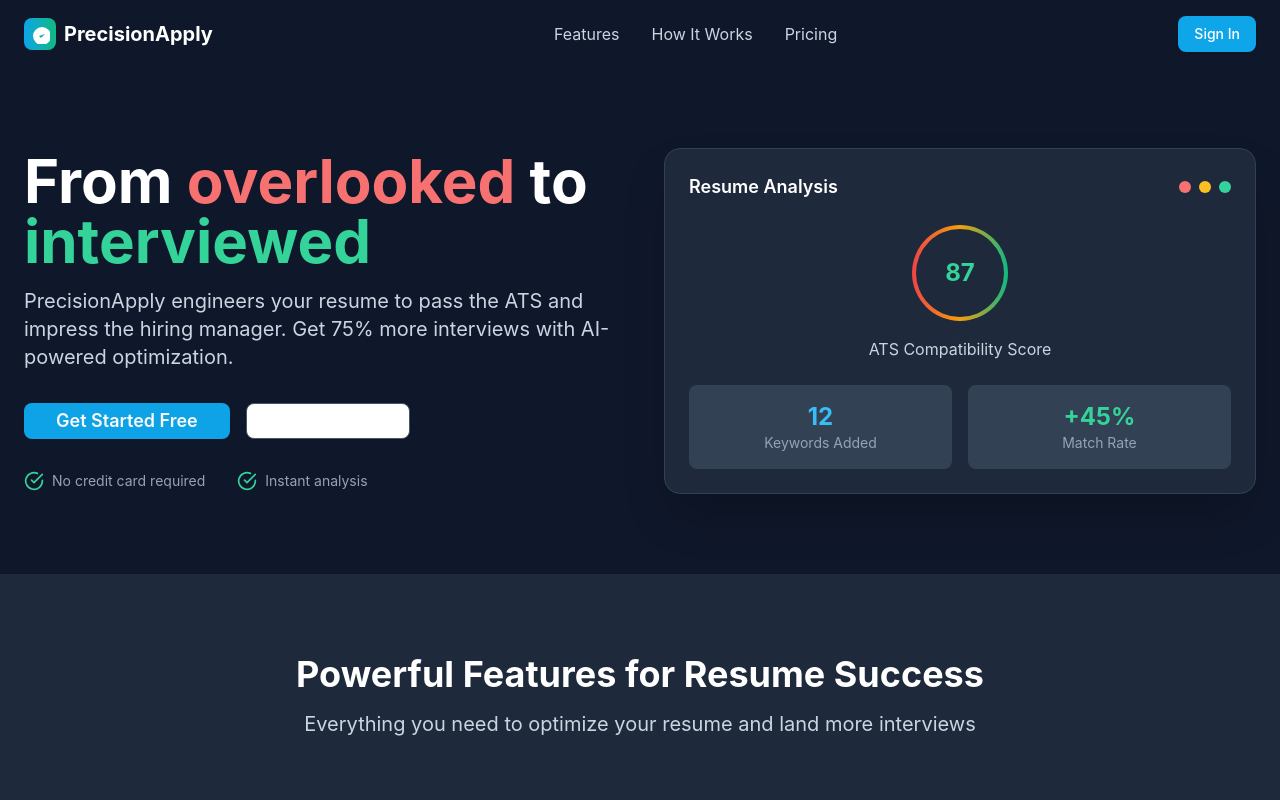
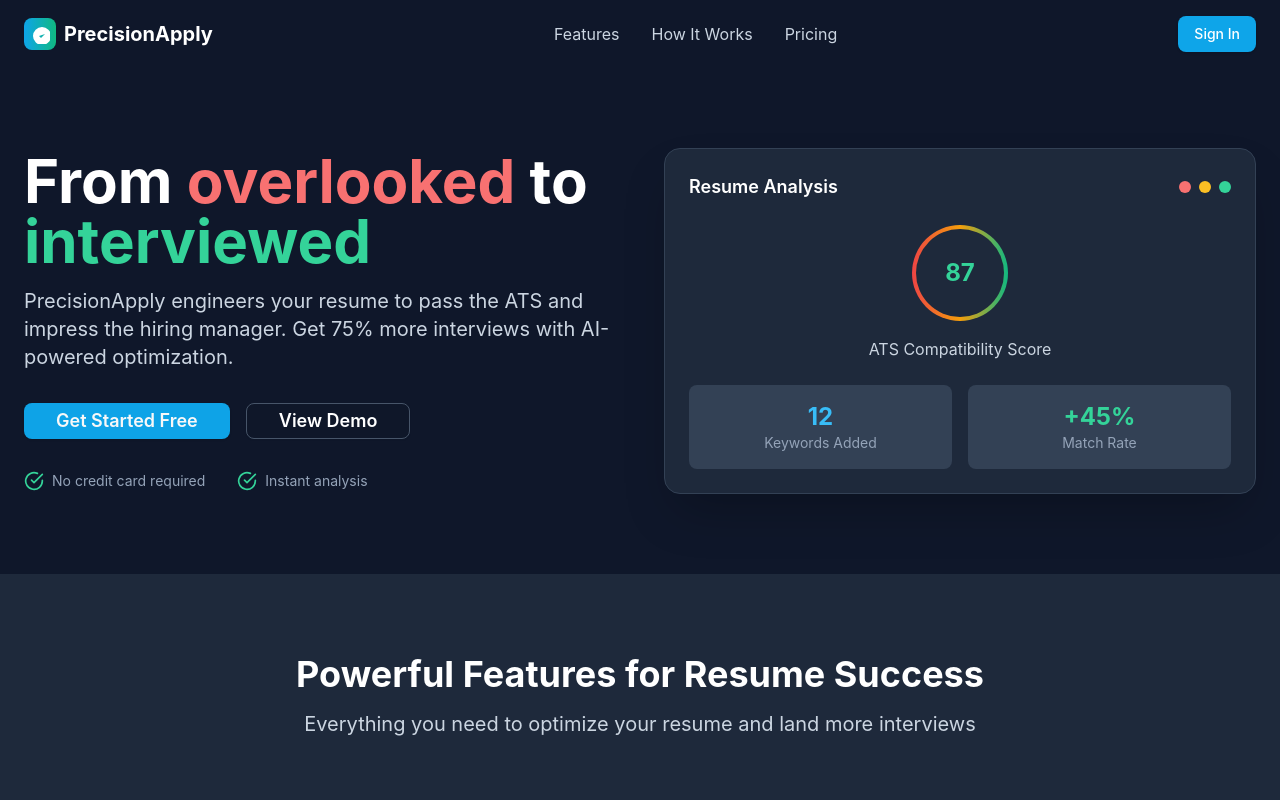
Before and after one commit to GSB1920/precision-apply, a React (Vite) app in the folder client/: page /home in a window 1280 px wide. Shown: the top 800 px of the page. Built offline with nearby package versions, Linux system fonts and the light colour scheme.

Commit message:
Fix: Type issues in index.css

```diff
--- a/client/src/index.css
+++ b/client/src/index.css
@@ -1,6 +1,6 @@
-@tailwind base;
-@tailwind components;
-@tailwind utilities;
+@import "tailwindcss/base";
+@import "tailwindcss/components";
+@import "tailwindcss/utilities";
 
 :root {
   font-family: Inter, system-ui, Avenir, Helvetica, Arial, sans-serif;
@@ -87,11 +87,14 @@
 
 
 
-@layer base {
-  * {
-    @apply border-border;
-  }
-  body {
-    @apply bg-background text-foreground;
-  }
+.border-border {
+  border-color: hsl(215 28% 17%);
 }
+
+.bg-background {
+  background-color: hsl(222 47% 11%);
+}
+
+.text-foreground {
+  color: hsl(210 40% 98%);
+}
```
